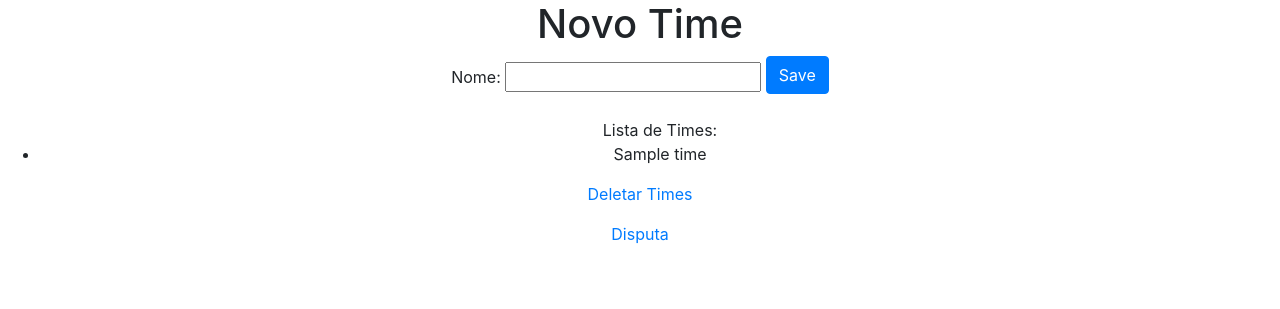
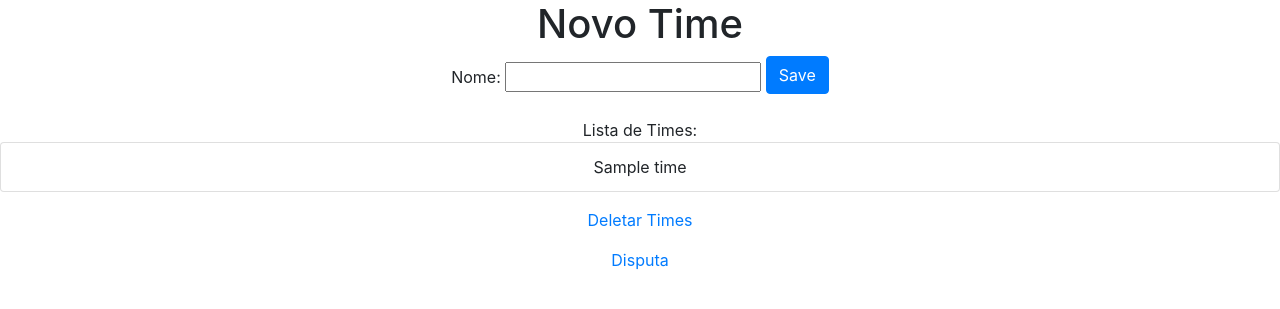
Before and after one commit to TiFurt/DesafioDMS, a Django app: page /time in a window 1280 px wide. Shown: the top 309 px of the page. Run offline with Django 4.2, Linux system fonts and the light colour scheme; tables that the repository leaves empty hold one stand-in row (values such as "Sample post"); some libraries are stand-ins or nearby versions.

Commit message:
Finalizando desafio 2

```diff
--- a/exercicio02/competicao/templates/disputa.html
+++ b/exercicio02/competicao/templates/disputa.html
@@ -19,10 +19,10 @@
 
     </form>
     <p></p>
-        <ul style="text-align: center">
+        <ul style="text-align: center" class="list-group">
             Lista de Disputas:
             {% for disputa in disputas %}
-                <li> {{ disputa }} - {{disputa.gols01}}x{{disputa.gols02}}</li>
+                <li class="list-group-item"> {{ disputa }} - {{disputa.gols01}}x{{disputa.gols02}}</li>
             {% endfor %}
         </ul>
         <p></p>
--- a/exercicio02/competicao/templates/index.html
+++ b/exercicio02/competicao/templates/index.html
@@ -2,12 +2,10 @@
 <html lang="pt-br">
 <head>
     <meta charset="UTF-8">
-    <meta name="viewport"
-          content="width=device-width, user-scalable=no, initial-scale=1.0, maximum-scale=1.0, minimum-scale=1.0">
-    <meta http-equiv="X-UA-Compatible" content="ie=edge">
+    <link rel="stylesheet" href="https://stackpath.bootstrapcdn.com/bootstrap/4.1.3/css/bootstrap.min.css" integrity="sha384-MCw98/SFnGE8fJT3GXwEOngsV7Zt27NXFoaoApmYm81iuXoPkFOJwJ8ERdknLPMO" crossorigin="anonymous">
     <title>Document</title>
 </head>
-<body>
+<body style="text-align: center">
 <a href="{% url 'create_time' %}">
   <h1>
     Adicionar Time
--- a/exercicio02/competicao/templates/new.html
+++ b/exercicio02/competicao/templates/new.html
@@ -18,10 +18,10 @@
 
     </form>
     <p></p>
-    <ul style="text-align: center">
+    <ul style="text-align: center" class="list-group">
         Lista de Times:
         {% for time in times %}
-            <li> {{ time.nome }}</li>
+            <li class="list-group-item"> {{ time.nome }}</li>
         {% endfor %}
     </ul>
     <p></p>
```
Also changed, not shown: exercicio02/competicao/templates/ranking.html (+3 -4 lines), README.md, exercicio02/db.sqlite3, 1 other file.
